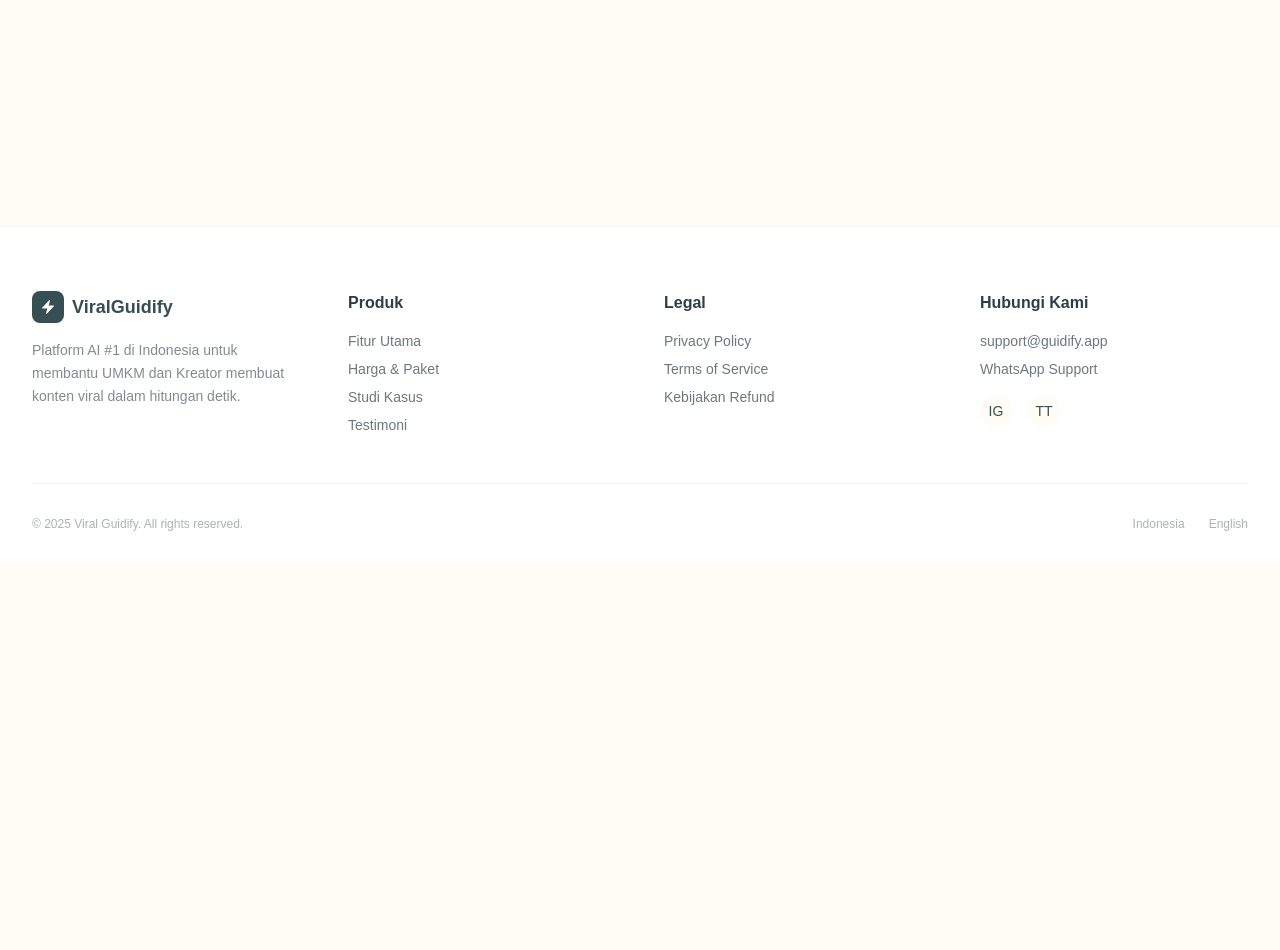
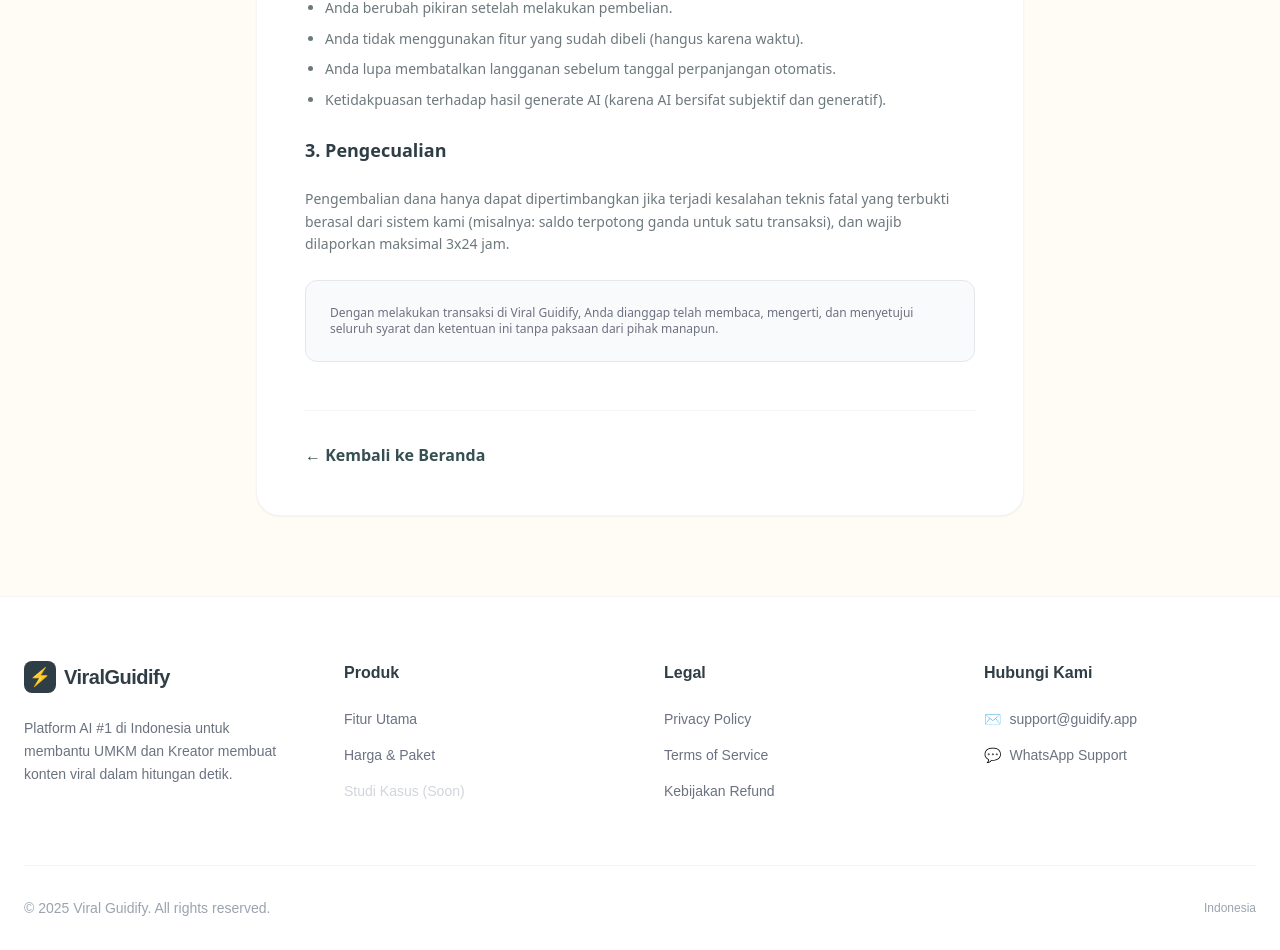
Before and after one commit to tukaoffcial27/viral-guidify, a Next.js app: page /refund in a window 1280 px wide. Before the commit this address had no page. Shown: the part 574-1524 px from the top of the page. Before the commit the page ends 1138 px from the top, so only its background shows below. Built offline with nearby package versions, Linux system fonts and the light colour scheme.

Commit message:
Tambah halaman Refund Policy tegas & update link footer

```diff
--- /dev/null
+++ b/app/refund/page.tsx
@@ -0,0 +1,49 @@
+import Link from "next/link";
+
+export default function RefundPage() {
+  return (
+    <div className="min-h-screen bg-luxury-cream font-sans pt-32 pb-20 px-4">
+      <div className="max-w-3xl mx-auto bg-white p-8 md:p-12 rounded-3xl shadow-sm border border-luxury-dark/5">
+        <h1 className="text-3xl font-bold text-luxury-green mb-8">Kebijakan Pengembalian Dana (Refund Policy)</h1>
+
+        <div className="prose prose-stone text-luxury-dark/70 text-sm leading-relaxed space-y-6">
+          <p className="font-bold">Terakhir diperbarui: 22 Desember 2025</p>
+
+          <h3 className="text-lg font-bold text-luxury-dark">1. Sifat Produk Digital</h3>
+          <p>
+            Viral Guidify adalah layanan berbasis perangkat lunak (Software as a Service) yang memberikan akses instan ke fitur digital.
+            Karena sifat produk yang bersifat "digital" dan "langsung dapat digunakan", seluruh pembelian yang telah berhasil dikonfirmasi bersifat <strong>FINAL</strong>.
+          </p>
+
+          <h3 className="text-lg font-bold text-luxury-dark">2. Ketentuan "No Refund"</h3>
+          <p>
+            Kami menerapkan kebijakan <strong>Tidak Ada Pengembalian Dana (No Refund)</strong> untuk kondisi berikut:
+          </p>
+          <ul className="list-disc pl-5 space-y-2">
+            <li>Anda berubah pikiran setelah melakukan pembelian.</li>
+            <li>Anda tidak menggunakan fitur yang sudah dibeli (hangus karena waktu).</li>
+            <li>Anda lupa membatalkan langganan sebelum tanggal perpanjangan otomatis.</li>
+            <li>Ketidakpuasan terhadap hasil generate AI (karena AI bersifat subjektif dan generatif).</li>
+          </ul>
+
+          <h3 className="text-lg font-bold text-luxury-dark">3. Pengecualian</h3>
+          <p>
+            Pengembalian dana hanya dapat dipertimbangkan jika terjadi kesalahan teknis fatal yang terbukti berasal dari sistem kami (misalnya: saldo terpotong ganda untuk satu transaksi), dan wajib dilaporkan maksimal 3x24 jam.
+          </p>
+
+          <div className="bg-gray-50 p-6 rounded-xl border border-gray-200 mt-8">
+            <p className="text-xs text-gray-500">
+              Dengan melakukan transaksi di Viral Guidify, Anda dianggap telah membaca, mengerti, dan menyetujui seluruh syarat dan ketentuan ini tanpa paksaan dari pihak manapun.
+            </p>
+          </div>
+        </div>
+
+        <div className="mt-12 pt-8 border-t border-gray-100">
+          <Link href="/" className="text-luxury-green font-bold hover:underline">
+            ← Kembali ke Beranda
+          </Link>
+        </div>
+      </div>
+    </div>
+  );
+}
--- a/components/Footer.tsx
+++ b/components/Footer.tsx
@@ -2,67 +2,67 @@ import Link from "next/link";
 
 export default function Footer() {
   return (
-    <footer className="bg-white border-t border-luxury-dark/5 pt-16 pb-8">
-      <div className="max-w-7xl mx-auto px-4 md:px-8">
-        <div className="grid grid-cols-1 md:grid-cols-4 gap-12 mb-12">
+    <footer className="bg-white border-t border-luxury-dark/5 pt-16 pb-8 mt-auto">
+      <div className="max-w-7xl mx-auto px-6">
+
+        <div className="grid grid-cols-1 md:grid-cols-4 gap-12 mb-16">
 
           {/* Kolom 1: Brand */}
           <div className="col-span-1 md:col-span-1">
-            <div className="flex items-center gap-2 mb-4">
-              <div className="w-8 h-8 bg-luxury-green rounded-lg flex items-center justify-center text-luxury-cream">
-                <svg xmlns="http://www.w3.org/2000/svg" viewBox="0 0 24 24" fill="currentColor" className="w-4 h-4">
-                  <path fillRule="evenodd" d="M14.615 1.595a.75.75 0 01.359.852L12.982 9.75h7.268a.75.75 0 01.548 1.262l-10.5 11.25a.75.75 0 01-1.272-.71l1.992-7.302H3.75a.75.75 0 01-.548-1.262l10.5-11.25a.75.75 0 01.913-.143z" clipRule="evenodd" />
-                </svg>
-              </div>
-              <span className="text-lg font-bold text-luxury-green">ViralGuidify</span>
+            <div className="flex items-center gap-2 mb-6">
+              <div className="w-8 h-8 bg-luxury-dark rounded-lg flex items-center justify-center text-white text-lg">⚡</div>
+              <span className="font-bold text-luxury-dark text-xl tracking-tight">ViralGuidify</span>
             </div>
-            <p className="text-luxury-dark/60 text-sm leading-relaxed">
+            <p className="text-gray-500 text-sm leading-relaxed">
               Platform AI #1 di Indonesia untuk membantu UMKM dan Kreator membuat konten viral dalam hitungan detik.
             </p>
           </div>
 
-          {/* Kolom 2: Product */}
+          {/* Kolom 2: Produk */}
           <div>
-            <h4 className="font-bold text-luxury-dark mb-4">Produk</h4>
-            <ul className="space-y-2 text-sm text-luxury-dark/70">
-              <li><Link href="#" className="hover:text-luxury-green">Fitur Utama</Link></li>
-              <li><Link href="#" className="hover:text-luxury-green">Harga & Paket</Link></li>
-              <li><Link href="#" className="hover:text-luxury-green">Studi Kasus</Link></li>
-              <li><Link href="#" className="hover:text-luxury-green">Testimoni</Link></li>
+            <h4 className="font-bold text-luxury-dark mb-6">Produk</h4>
+            <ul className="space-y-4 text-sm text-gray-500">
+              <li><Link href="/dashboard" className="hover:text-luxury-green transition-colors">Fitur Utama</Link></li>
+              <li><Link href="/pricing" className="hover:text-luxury-green transition-colors">Harga & Paket</Link></li>
+              <li><span className="text-gray-300 cursor-not-allowed">Studi Kasus (Soon)</span></li>
             </ul>
           </div>
 
-          {/* Kolom 3: Legal */}
+          {/* Kolom 3: Legal (SUDAH DIPERBAIKI) */}
           <div>
-            <h4 className="font-bold text-luxury-dark mb-4">Legal</h4>
-            <ul className="space-y-2 text-sm text-luxury-dark/70">
-              <li><Link href="/privacy" className="hover:text-luxury-green">Privacy Policy</Link></li>
-              <li><Link href="/terms" className="hover:text-luxury-green">Terms of Service</Link></li>
-              <li><Link href="#" className="hover:text-luxury-green">Kebijakan Refund</Link></li>
+            <h4 className="font-bold text-luxury-dark mb-6">Legal</h4>
+            <ul className="space-y-4 text-sm text-gray-500">
+              <li><Link href="/privacy" className="hover:text-luxury-green transition-colors">Privacy Policy</Link></li>
+              <li><Link href="/terms" className="hover:text-luxury-green transition-colors">Terms of Service</Link></li>
+              <li><Link href="/refund" className="hover:text-luxury-green transition-colors">Kebijakan Refund</Link></li>
             </ul>
           </div>
 
-          {/* Kolom 4: Contact */}
+          {/* Kolom 4: Hubungi */}
           <div>
-            <h4 className="font-bold text-luxury-dark mb-4">Hubungi Kami</h4>
-            <ul className="space-y-2 text-sm text-luxury-dark/70">
-              <li><a href="mailto:support@guidify.app" className="hover:text-luxury-green">support@guidify.app</a></li>
-              <li><a href="#" className="hover:text-luxury-green">WhatsApp Support</a></li>
-              <li className="pt-2 flex gap-4">
-                <div className="w-8 h-8 bg-luxury-cream rounded-full flex items-center justify-center text-luxury-green cursor-pointer hover:bg-luxury-green hover:text-white transition-colors">IG</div>
-                <div className="w-8 h-8 bg-luxury-cream rounded-full flex items-center justify-center text-luxury-green cursor-pointer hover:bg-luxury-green hover:text-white transition-colors">TT</div>
+            <h4 className="font-bold text-luxury-dark mb-6">Hubungi Kami</h4>
+            <ul className="space-y-4 text-sm text-gray-500">
+              <li className="flex items-center gap-2">
+                <span>✉️</span>
+                <a href="mailto:support@guidify.app" className="hover:text-luxury-green transition-colors">support@guidify.app</a>
+              </li>
+              <li className="flex items-center gap-2">
+                <span>💬</span>
+                <Link href="/contact" className="hover:text-luxury-green transition-colors">WhatsApp Support</Link>
               </li>
             </ul>
           </div>
+
         </div>
 
-        <div className="border-t border-gray-100 pt-8 flex flex-col md:flex-row justify-between items-center gap-4 text-xs text-luxury-dark/40">
-          <p>&copy; 2025 Viral Guidify. All rights reserved.</p>
-          <div className="flex gap-6">
-            <span>Indonesia</span>
-            <span>English</span>
+        {/* Bottom Bar */}
+        <div className="pt-8 border-t border-gray-100 flex flex-col md:flex-row justify-between items-center gap-4">
+          <p className="text-gray-400 text-sm">© 2025 Viral Guidify. All rights reserved.</p>
+          <div className="flex gap-4">
+             <span className="text-gray-400 text-xs">Indonesia</span>
           </div>
         </div>
+
       </div>
     </footer>
   );
```
